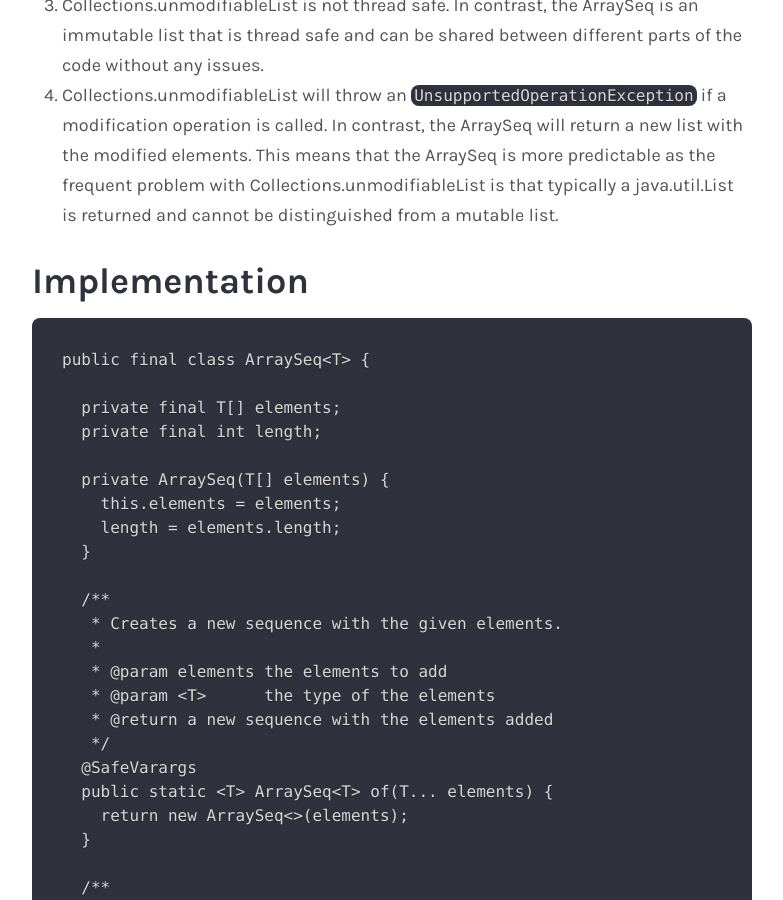
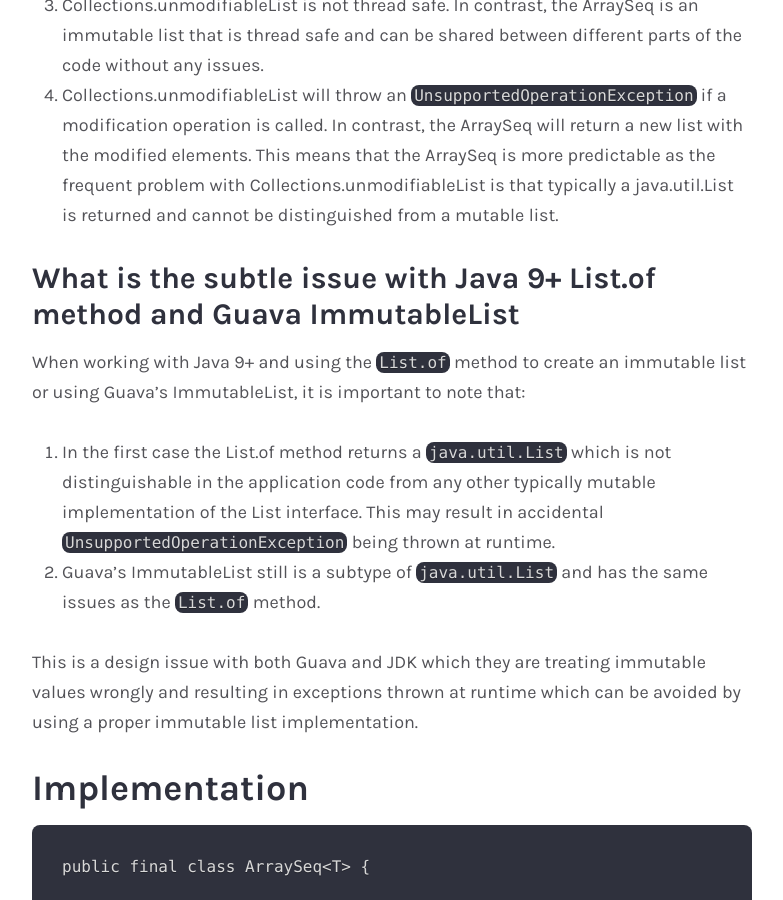
Before and after one commit to vsoum/vsoum.github.io, a Jekyll site: the page built from _posts/2024-07-27-immutable-arraylist.md, in a window 1280 px wide and 900 px high, scrolled down 3338 px. Shown: the whole window, without its empty margins (248-1031 px from the left). Built offline with Jekyll 4.4.1, drawn with Linux system fonts in a browser that asks for light colours; comment, search, counter and statistics services are not loaded.

Commit message:
Updating immutable arraylist

```diff
--- a/_posts/2024-07-27-immutable-arraylist.md
+++ b/_posts/2024-07-27-immutable-arraylist.md
@@ -79,6 +79,19 @@
    In contrast, the ArraySeq will return a new list with the modified elements. This means that the ArraySeq is more
    predictable as the frequent problem with Collections.unmodifiableList is that typically a java.util.List is
    returned and cannot be distinguished from a mutable list.
+
+### What is the subtle issue with Java 9+ List.of method and Guava ImmutableList
+
+When working with Java 9+ and using the `List.of` method to create an immutable list or using Guava's ImmutableList, it
+is important to note that:
+
+1. In the first case the List.of method returns a `java.util.List` which is not distinguishable in the application code
+   from any other typically mutable implementation of the List interface. This may result in
+   accidental `UnsupportedOperationException` being thrown at runtime.
+2. Guava's ImmutableList still is a subtype of `java.util.List` and has the same issues as the `List.of` method.
+
+This is a design issue with both Guava and JDK which they are treating immutable values wrongly and resulting in
+exceptions thrown at runtime which can be avoided by using a proper immutable list implementation.
 
 ## Implementation
 
```
